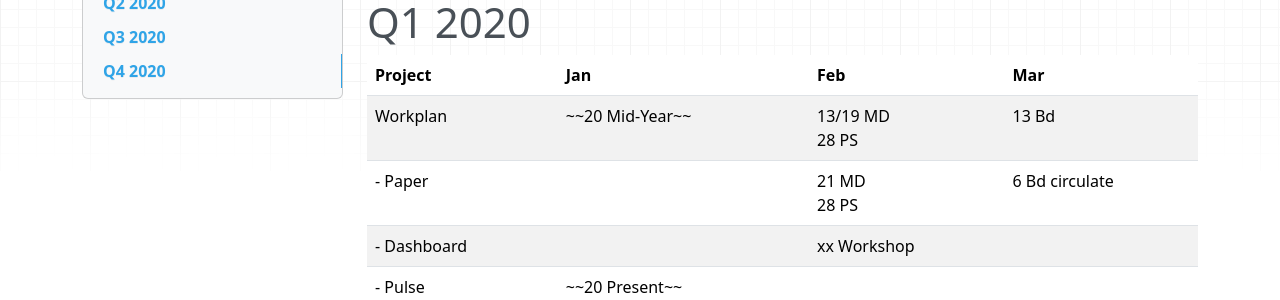
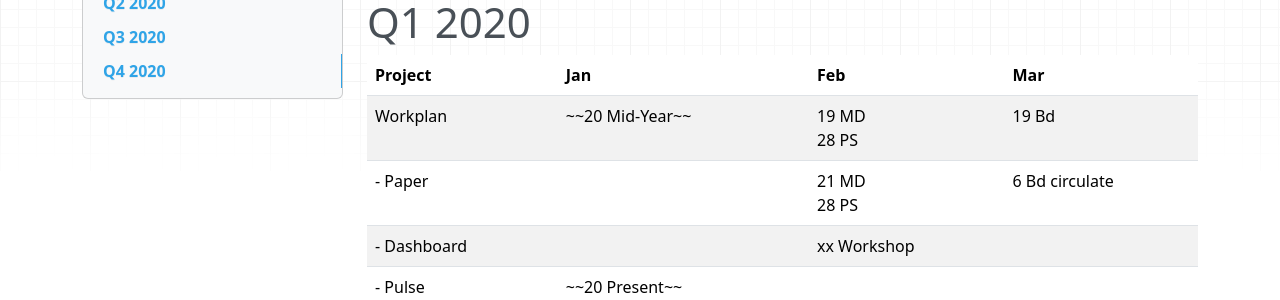
Before and after one commit to lod-online/collab, an MkDocs documentation site: the page built from docs/calendar.md, in a window 1280 px wide and 900 px high. Shown: the part 135-435 px from the top of the window. Built offline with MkDocs 1.6.1, drawn with Linux system fonts in a browser that asks for light colours; nearby versions of some CDN libraries.

Commit message:
Update calendar.md

```diff
--- a/docs/calendar.md
+++ b/docs/calendar.md
@@ -6,55 +6,55 @@ Updated 22 Jan
 
 # Q1 2020
 
-| Project      |  Jan                      |  Feb                                   |  Mar                      |
-| :-----       | :---                      | :---                                   | :---                      |
-| Workplan     | ~~20 Mid-Year~~           | 13/19 MD<br>28 PS                         | 13 Bd                     |
-| - Paper      |                           | 21 MD<br>28 PS                         | 6 Bd circulate            |
-| - Dashboard  |                           | xx Workshop                            |                           |
-| - Pulse      | ~~20 Present~~            |                                        |                           |
-| SC           | Letter                    | 10 Intro<br>17 Close<br>24 Retreat     | 23 MD-HOD                 |
-| - Events     | 29 Lohei                  | 3 Lion                                 |                           |
-| - Health     | ~~Survey~~                | Workshops                              |                           |
-| Engage       | ~~15 Induct #1~~          | 19 Induct #2<br>                       | 18 Induct #3<br>xx MEP 1<br>27 MEP 2                  |
-| CSR          | 29 Lohei                  |                                        |                           |
-| AIC          | Present findings?         |                                        |                           |
-| IMH          | ~~10 IMH<br>17 IMH~~      |                                        |                           |
-| Radiography  | ~~11 SGH~~                | Briefback                              |                           |
-| Vanguard     | Presented findings        | LD workshops                           |                           |
-| HR Cycle     |                           |                                        | 1 Goal Setting                          |
-| Huddle/Learn | ~~4 Huddle~~              | 11 Huddle<br>28 Learn                  | 10 Huddle<br>27 Learn     |
-| On Course    |                           |                                        |                           |
-| On Leave     | 6-17 JC                   |                                        | 2-12 Iz                   |
+| Project      |  Jan                      |  Feb                                   |  Mar
+| :-----       | :---                      | :---                                   | :---
+| Workplan     | ~~20 Mid-Year~~           | 19 MD<br>28 PS                         | 19 Bd
+| - Paper      |                           | 21 MD<br>28 PS                         | 6 Bd circulate
+| - Dashboard  |                           | xx Workshop                            |
+| - Pulse      | ~~20 Present~~            |                                        |
+| SC           | Letter                    | 10 Intro<br>17 Close<br>24 Retreat     | 23 MD-HOD
+| - Events     | 29 Lohei                  | 3 Lion                                 |
+| - Health     | ~~Survey~~                | Workshops                              |
+| Engage       | ~~15 Induct #1~~          | 19 Induct #2<br>                       | 18 Induct #3<br>xx MEP 1<br>27 MEP 2
+| CSR          | 29 Lohei                  |                                        |
+| AIC          | Present findings?         |                                        |
+| IMH          | ~~10 IMH<br>17 IMH~~      |                                        |
+| Radiography  | ~~11 SGH~~                | Briefback                              |
+| Vanguard     | Presented findings        | LD workshops                           |
+| HR Cycle     |                           |                                        | 1 Goal Setting
+| Huddle/Learn | ~~4 Huddle~~              | 11 Huddle<br>28 Learn                  | 10 Huddle<br>27 Learn
+| On Course    |                           |                                        |
+| On Leave     | 6-17 JC                   |                                        | 2-12 Iz
 
 # Q2 2020
 
-| Project      |  Apr                      |  May                                   |  Jun                       |
-| :-----       | :---                      | :---                                   | :---                       |
-| SC           |                           |                                        | Family Day                 |
-| HR Cycle     |                           |                                        | Mid-Yr Appraisal           |
-| Huddle/Learn | 7 Huddle<br>24 Learn      | 12 Huddle<br>29 Learn                  | 9 Huddle<br>26 Learn       |
-| Events       | 7-8 HITEC                 |                                        |                            |
-| MOH          | Townhall                  | 29 WPS                                 |                            |
-| On Course    |                           |                                        |                            |
-| On Leave     | 30 JT                     | 1-7 JT                                 | 15-19,24 AW                |
+| Project      |  Apr                      |  May                                   |  Jun
+| :-----       | :---                      | :---                                   | :---
+| SC           |                           |                                        | Family Day
+| HR Cycle     |                           |                                        | Mid-Yr Appraisal
+| Huddle/Learn | 7 Huddle<br>24 Learn      | 12 Huddle<br>29 Learn                  | 9 Huddle<br>26 Learn
+| Events       | 7-8 HITEC                 |                                        |
+| MOH          | Townhall                  | 29 WPS                                 |
+| On Course    |                           |                                        |
+| On Leave     | 30 JT                     | 1-7 JT                                 | 15-19,24 AW
 
 # Q3 2020
 
-| Project      |  Jul                       |  Aug                                  |  Sep                       |
-| :-----       | :---                       | :---                                  | :---                       |
-| SC           |                            | Org event                             |                            |
-| MOH          |                            |                                       | 25 Staff Conf              |
-| HR Cycle     |                            |                                       |                            |
-| Huddle/Learn | 14 Huddle<br>30 Learn      |  18 Huddle<br>28 Learn                | 8 Huddle<br>25 Learn       |
-| On Course    |                            |                                       |                            |
-| On Leave     |                            |                                       |                            |
+| Project      |  Jul                       |  Aug                                  |  Sep
+| :-----       | :---                       | :---                                  | :---
+| SC           |                            | Org event                             |
+| MOH          |                            |                                       | 25 Staff Conf
+| HR Cycle     |                            |                                       |
+| Huddle/Learn | 14 Huddle<br>30 Learn      |  18 Huddle<br>28 Learn                | 8 Huddle<br>25 Learn
+| On Course    |                            |                                       |
+| On Leave     |                            |                                       |
 
 # Q4 2020
 
-| Project      |  Oct                        |  Nov                                 |  Dec                       |
-| :-----       | :---                        | :---                                 | :---                       |
-| SC           |                             | YEP                                  |                            |
-| HR Cycle     | Year-End Appraisal          |                                      |                            |
-| Huddle/Learn | 13 Huddle<br>30 Learn       | 10 Huddle<br>27 Learn                | 8 Huddle<br>18 Learn       |
-| On Course    |                             |                                      |                            |
-| On Leave     |                             | 4 AW                                 |                            |
+| Project      |  Oct                        |  Nov                                 |  Dec
+| :-----       | :---                        | :---                                 | :---
+| SC           |                             | YEP                                  |
+| HR Cycle     | Year-End Appraisal          |                                      |
+| Huddle/Learn | 13 Huddle<br>30 Learn       | 10 Huddle<br>27 Learn                | 8 Huddle<br>18 Learn
+| On Course    |                             |                                      |
+| On Leave     |                             | 4 AW                                 |
```
